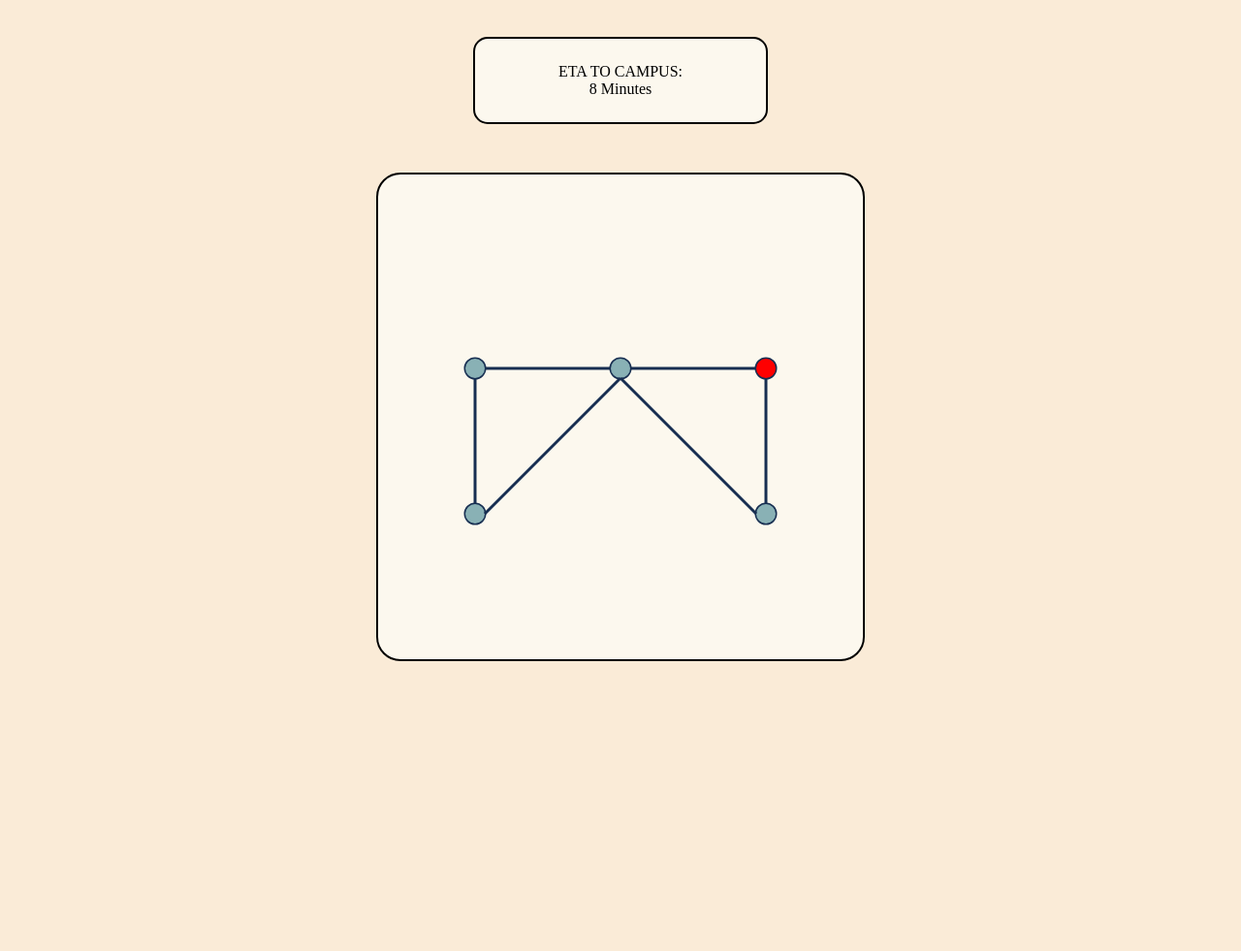
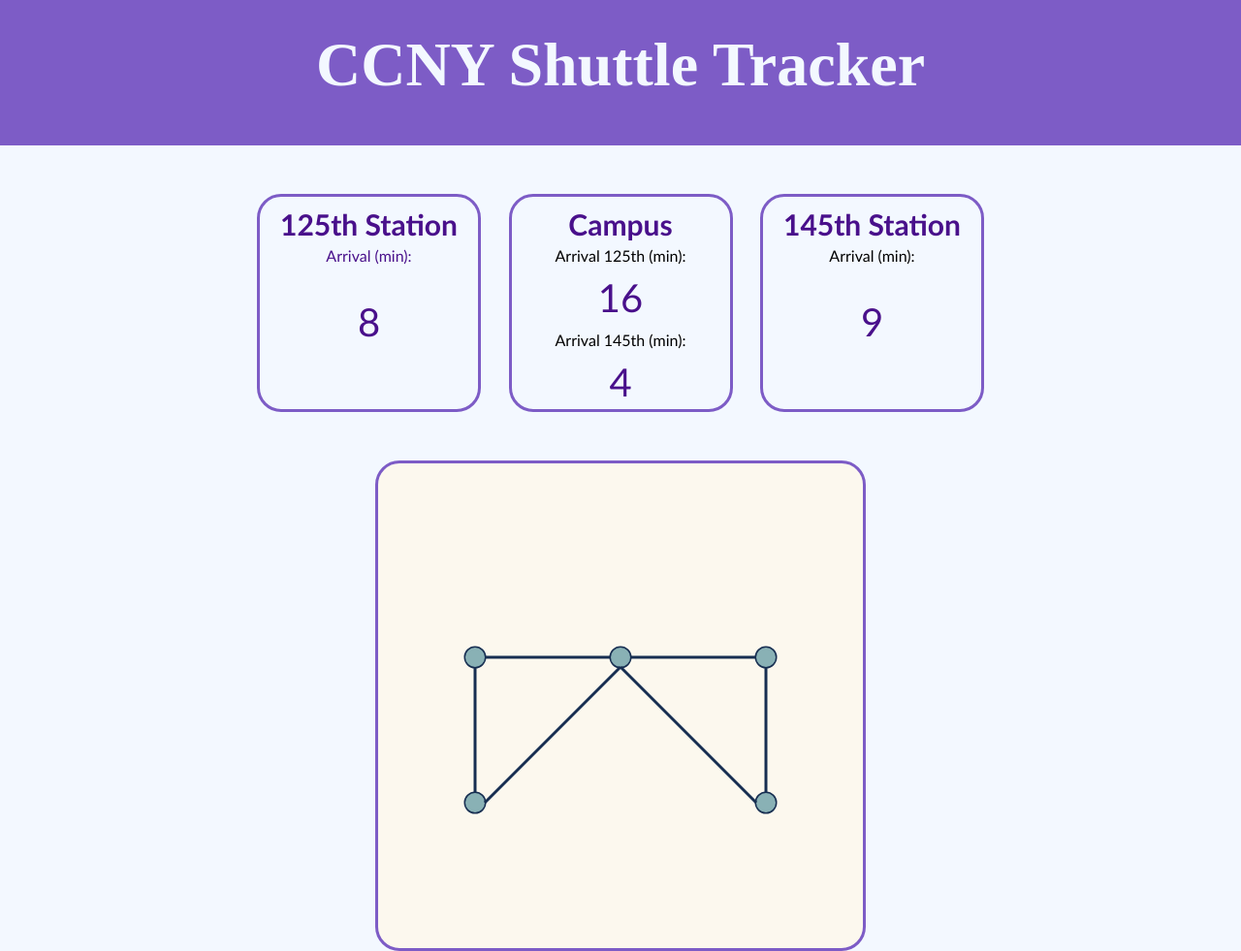
Before and after one commit to ArbabsLab/CCNYShuttleTracker.github.io, a plain HTML site: page index.html in a window 1280 px wide. Shown: the whole page at 97% size. Before the commit the page ends 800 px from the top, so only its background shows below. Drawn offline with Linux system fonts and the light colour scheme.

Commit message:
Add files via upload

```diff
--- a/coordinates.json
+++ b/coordinates.json
@@ -1,4 +1,4 @@
 [
-  { "x": 40.81961, "y": -73.9500 },
+  { "x": 40.812102, "y": -73.9500 },
   { "x": 40.82321, "y": -73.95200 }
 ]
--- a/index.html
+++ b/index.html
@@ -9,10 +9,37 @@
 </head>
 
 <body>
+  <div class="banner">
+    <h1>CCNY Shuttle Tracker</h1>
+  </div>
+
   <div class="time">
-    <div class="timeText">ETA TO CAMPUS:</div>
-    <div class="ETA"> 8 Minutes</div>
+
+    <div class="south">
+      <h2>125th Station</h2>
+      <p>Arrival (min):</p>
+      <p id="Stime"> 8 </p>
+
+    </div>
+
+
+    <div class="campus">
+      <h2>Campus</h2>
+      <p>Arrival 125th (min): </p>
+      <p id="CStime"> 16 </p>
+      <p>Arrival 145th (min): </p>
+      <p id="CNtime"> 4 </p>
+
+    </div>
+
+    <div class="north">
+      <h2>145th Station</h2>
+      <p>Arrival (min): </p>
+      <p id="Ntime"> 9 </p>
+    </div>
+
   </div>
+
   <canvas id="map"></canvas>
 </body>
 
--- a/script.js
+++ b/script.js
@@ -292,7 +292,7 @@
 node6.lineWidth = 3;
 node6.arc(400, 200, 10, 0, Math.PI * 2, false);
 node6.stroke();
-if (41 > 40.8200) {
+if (NX > 40.8200) {
   node6.fillStyle = colorFill;
   node6.fill();
 }
--- a/styles.css
+++ b/styles.css
@@ -1,26 +1,112 @@
+*{
+    padding: 0;
+    margin: 0;
+
+}
+
 body {
-    background-color:antiquewhite;
+    background-color: #f3f8ff;
     display: flex;
     flex-direction: column;
     align-items: center;
     gap: 20px;
+    font-family: 'Trebuchet MS', sans-serif;
+}
+
+.banner{
+    background: #7d5cc6;
+    color: #f3f8ff;
+    width: 100%;
+    height: 15vh;
+    text-align: center;
+    justify-content: center;
+    padding-top: 30px;
+    font-size: xx-large;
+    font-family: 'Times New Roman', sans-serif;
 }
 
 .time{
-    width: 250px;
+    margin-top: 30px;
+    margin-bottom: 30px;
+    width: 750px;
+    height: 225px;
     color: black;
-    background-color: #fcf8ee;
-    padding: 25px;
-    margin: 30px;
-    border:2px solid black;
-    border-radius: 15px;
+    display: flex;
+    justify-content: space-between;
+}
+
+.south {
+
+    width: 225px;
     display: flex;
     flex-direction: column;
+    border: 3px solid #7d5cc6;
+    border-radius: 25px;
     align-items: center;
-    justify-content: center;
+}
+
+h2{
+    color: #49108B;
+    padding-bottom: 5px;
+    padding-top: 10px;
+    font-size: 30px;
+}
+
+.south p{
+    color: #49108B;
+    font-size: medium;
+    padding-bottom: 35px;
+}
+
+#Stime{
+    color: #49108B;
+    font-size: 40px;
+}
+
+#CStime{
+    color: #49108B;
+    font-size: 40px;
+    padding-bottom: 10px;
+}
+
+#CNtime{
+    color: #49108B;
+    font-size: 40px;
+}
+
+#Ntime{
+    color: #49108B;
+    font-size: 40px;
+}
+
+.campus p{
+    font-size: medium;
+    padding-bottom: 10px;
+}
+.north p{
+    font-size: medium;
+    padding-bottom: 35px;
+}
+
+.campus {
+    width: 225px;
+    display: flex;
+    flex-direction: column;
+    border: 3px solid #7d5cc6;
+    border-radius: 25px;
+    align-items: center;
+}
+.north {
+    width: 225px;
+    display: flex;
+    flex-direction: column;
+    border: 3px solid #7d5cc6;
+    border-radius: 25px;
+    align-items: center;
 }
 
 #map {
-    border: 2px solid #000;
+    color: #e6bbff;
+    border: 3px solid #7d5cc6;
     border-radius: 25px;
   }
```
